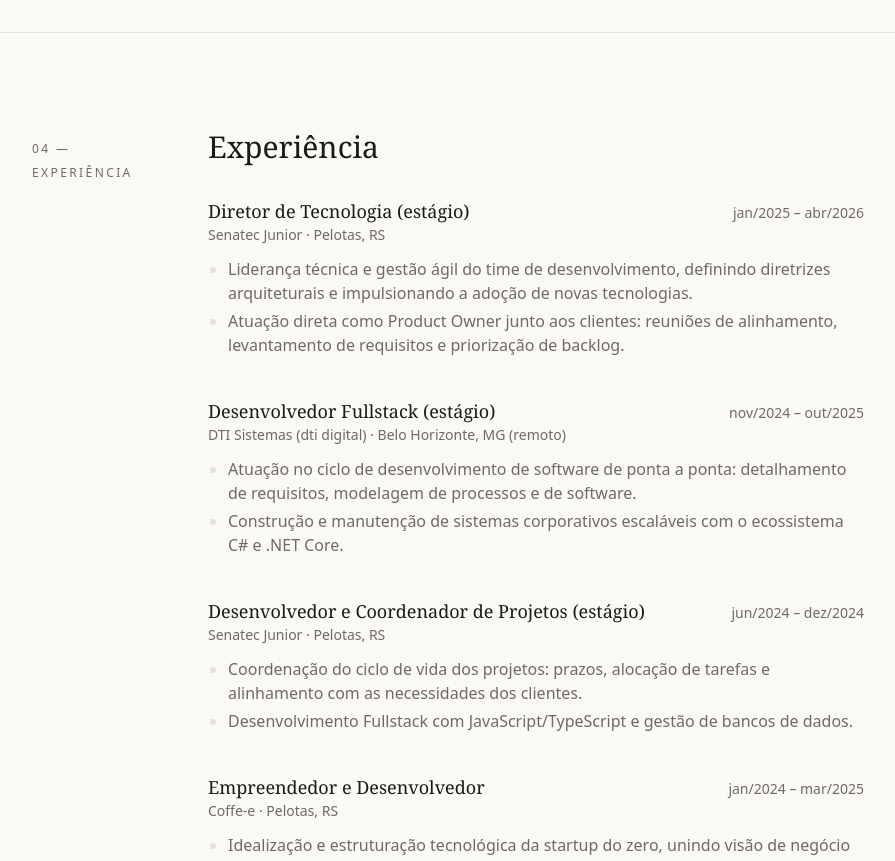
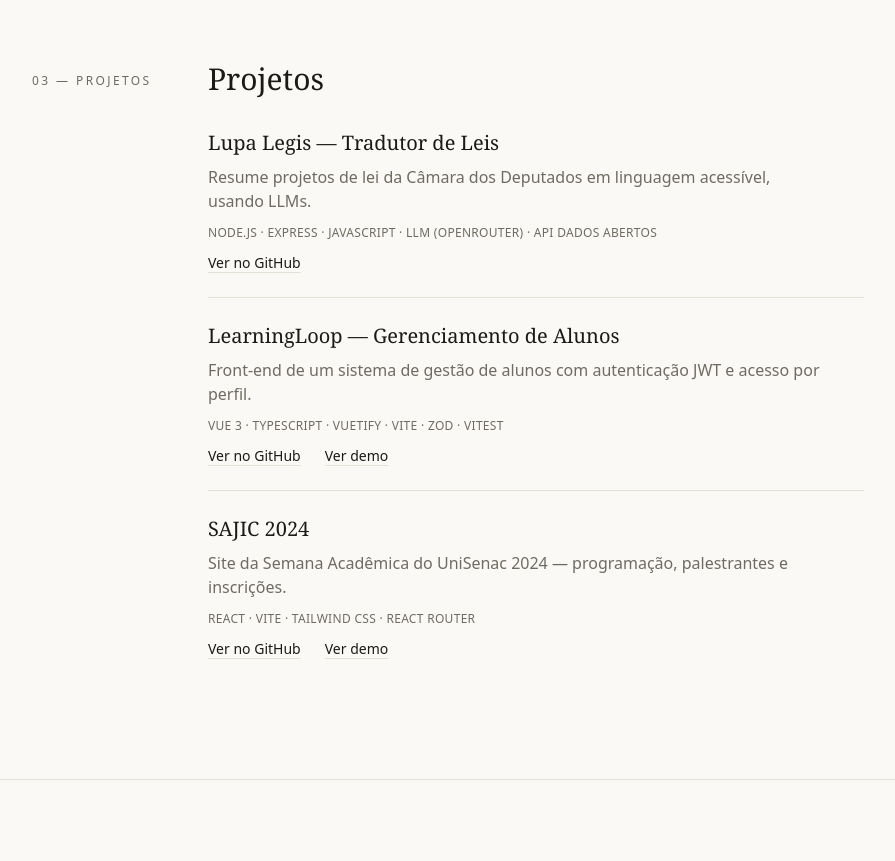
Before and after one commit to pedrohassen/portfolio_pedrohassen, a React (Vite) app: page / in a window 1280 px wide. Shown: the part 1660-2521 px from the top of the page, without its empty margins (192-1087 px from the left). Built offline with nearby package versions, Linux system fonts and the light colour scheme; a web font is replaced by a local one.

Commit message:
feat: adiciona projetos reais (lupa legis, learningloop, sajic)

```diff
--- a/src/data/projects.ts
+++ b/src/data/projects.ts
@@ -1,20 +1,48 @@
 import type { Projeto } from '../types'
 
-/**
- * Placeholder. Pedro ainda vai escolher os projetos (em destaque e demais) e
- * fornecer repo + 1 print de cada — ver TAREFAS.md (backlog).
- * A seção de Projetos deve lidar com lista vazia sem quebrar.
- */
 export const projetos: Projeto[] = [
   {
-    slug: 'placeholder',
-    titulo: 'Projeto de exemplo',
-    resumo: 'Substituir pelos projetos reais.',
+    slug: 'lupa-legis',
+    titulo: 'Lupa Legis — Tradutor de Leis',
+    resumo:
+      'Resume projetos de lei da Câmara dos Deputados em linguagem acessível, usando LLMs.',
     descricao:
-      'Item placeholder só para a seção de projetos ter forma enquanto os projetos definitivos não são escolhidos.',
-    stack: ['TypeScript', 'React'],
-    repoUrl: 'https://github.com/pedrohassen',
-    destaque: false,
+      'Prova de conceito acadêmica que busca proposições na API de Dados Abertos da Câmara e gera, via LLM (OpenRouter), um resumo estruturado: explicação, objetivos, quem é afetado, efeitos práticos, termos técnicos e limitações. Backend em Node.js/Express com cache em memória, timeout e retry em rate limit; frontend em HTML/CSS/JS puro com busca e filtros por tipo, ano e tema.',
+    stack: [
+      'Node.js',
+      'Express',
+      'JavaScript',
+      'LLM (OpenRouter)',
+      'API Dados Abertos',
+    ],
+    repoUrl: 'https://github.com/pedrohassen/lupa_legis_tradutor_leis',
+    destaque: true,
     ordem: 1,
   },
+  {
+    slug: 'learningloop',
+    titulo: 'LearningLoop — Gerenciamento de Alunos',
+    resumo:
+      'Front-end de um sistema de gestão de alunos com autenticação JWT e acesso por perfil.',
+    descricao:
+      'SPA em Vue 3 + TypeScript (Composition API) e Vuetify que consome uma API ASP.NET Core. Login e registro com JWT, rotas protegidas por perfil (USER/ADMIN), gestão do perfil do usuário e CRUD de alunos com filtro e paginação na área de admin. Validação com Zod e testes com Vitest. Deploy na Vercel, com API no Render e banco no Supabase.',
+    stack: ['Vue 3', 'TypeScript', 'Vuetify', 'Vite', 'Zod', 'Vitest'],
+    repoUrl: 'https://github.com/pedrohassen/gerenciamento_alunos_front',
+    demoUrl: 'https://gerenciamento-alunos-front.vercel.app',
+    destaque: true,
+    ordem: 2,
+  },
+  {
+    slug: 'sajic-2024',
+    titulo: 'SAJIC 2024',
+    resumo:
+      'Site da Semana Acadêmica do UniSenac 2024 — programação, palestrantes e inscrições.',
+    descricao:
+      'Site do evento acadêmico do UniSenac, com seções de visão geral, programação, palestrantes e inscrição via Sympla. React + Vite + Tailwind CSS, roteamento com React Router e carrossel com Embla. Publicado na Vercel.',
+    stack: ['React', 'Vite', 'Tailwind CSS', 'React Router'],
+    repoUrl: 'https://github.com/pedrohassen/SAJIC_2024',
+    demoUrl: 'https://sajic-2024.vercel.app',
+    destaque: false,
+    ordem: 3,
+  },
 ]
```
